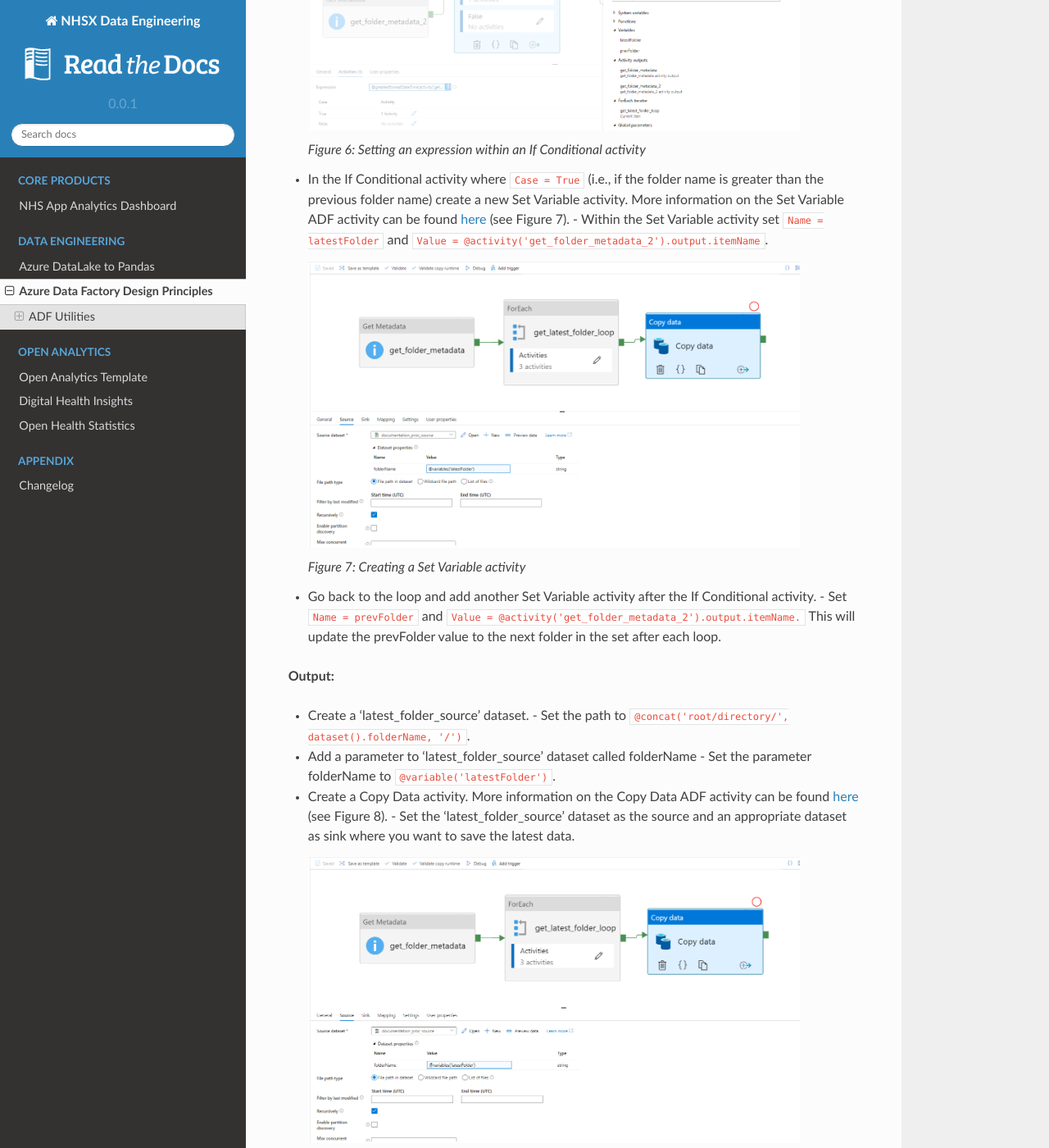
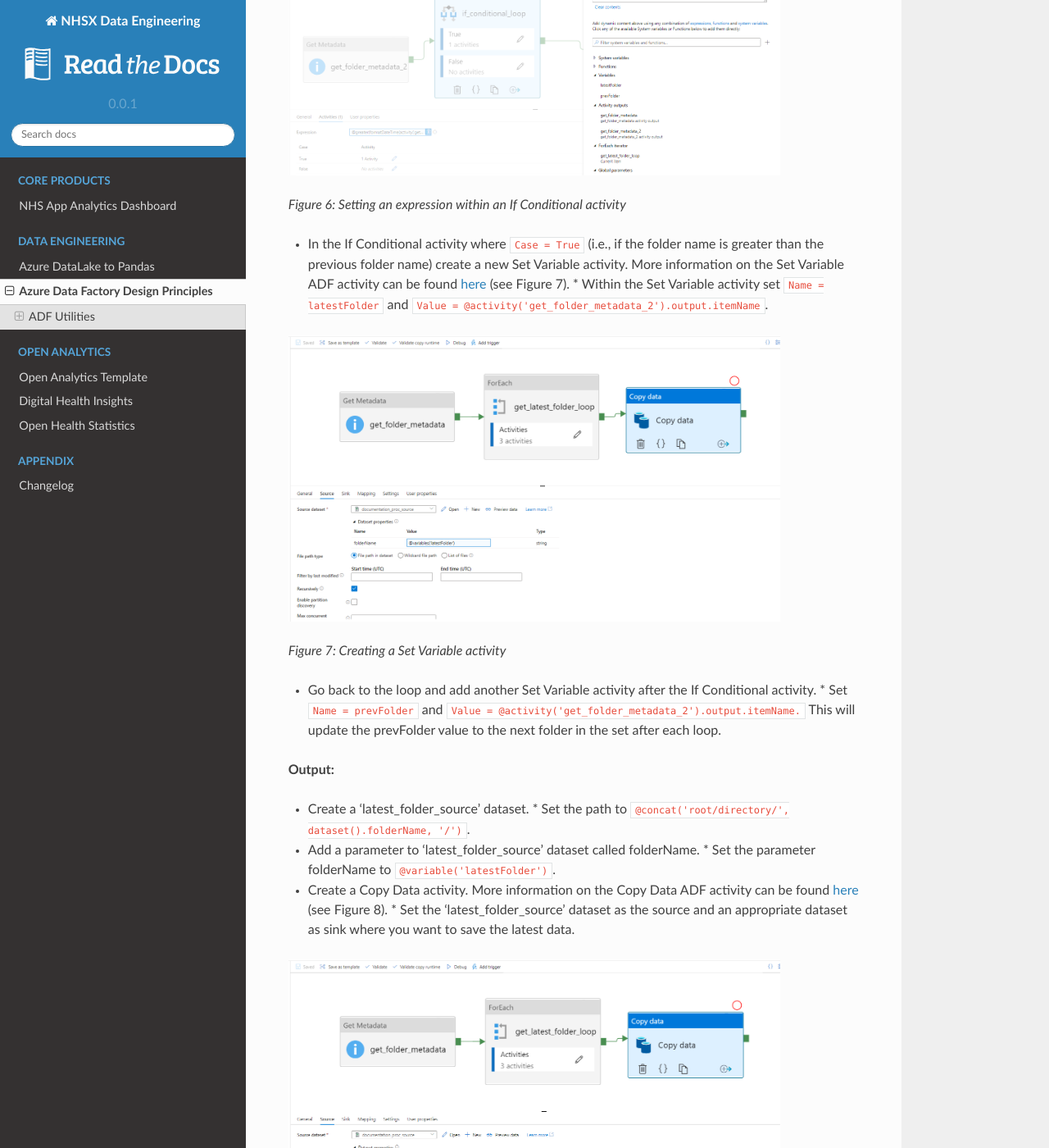
Before and after one commit to nhsx/au-data-engineering, a Sphinx documentation site: the page built from docs/source/adfdesign.rst, in a window 1280 px wide and 1400 px high, scrolled down 4009 px. Shown: the whole window at 82% size. Built offline with Sphinx 7.4.7 and the Read the Docs theme 2.0.0, drawn with Linux system fonts in a browser that asks for light colours; some of the changed text lies outside the part shown.

Commit message:
bug_fix_6

```diff
--- a/docs/source/adfdesign.rst
+++ b/docs/source/adfdesign.rst
@@ -29,95 +29,94 @@
 
 **Solution:**
 
-  .. image:: _static/img/latest_folder/figure.png
-    :width: 600
-    :alt: Figure
-  *Figure: Overview of the latest folder lookup ADF utility*
+.. image:: _static/img/latest_folder/figure.png
+  :width: 600
+  :alt: Figure
+*Figure: Overview of the latest folder lookup ADF utility*
 
 **Pipeline setup:**
 
-- Create two pipeline variables: ``latestFolder`` and ``prevFolder`` (see Figure 1).
-  -  The ``latestFolder`` variable is an empty string to save the latest folder name.
-  -  The ``prevFolder`` variable is set to a historical date before you started collecting data for example, ‘1970-01-01’
+* Create two pipeline variables: ``latestFolder`` and ``prevFolder`` (see Figure 1).
+  * The ``latestFolder`` variable is an empty string to save the latest folder name.
+  * The ``prevFolder`` variable is set to a historical date before you started collecting data for example, ‘1970-01-01’
 
-  .. image:: _static/img/latest_folder/figure_1.png
-    :width: 600
-    :alt: Figure 1
-  *Figure 1: Adding pipeline variables*
+.. image:: _static/img/latest_folder/figure_1.png
+  :width: 600
+  :alt: Figure 1
+*Figure 1: Adding pipeline variables*
 
-- Create a 'folder_metadata' dataset with the path set to the root directory of the time-stamped folder for example, ``root/directory/``
+* Create a 'folder_metadata' dataset with the path set to the root directory of the time-stamped folder for example, ``root/directory/``
 
-  .. image:: _static/img/latest_folder/figure_2.png
-    :width: 600
-    :alt: Figure 2
-  *Figure 2: Creating a folder_metadata dataset*
+.. image:: _static/img/latest_folder/figure_2.png
+  :width: 600
+  :alt: Figure 2
+*Figure 2: Creating a folder_metadata dataset*
 
-- Create a GetMetadata activity. More information on the GetMetadata ADF activity can be found `here <https://docs.microsoft.com/en-us/azure/data-factory/control-flow-get-metadata-activity>`_ (see Figure 3).
-  - Link the 'folder_metadata' dataset to the GetMetadata activity under the dataset tab.
-  - Add a 'Field List' argument as ``Child Items``, this will list each subfolder in the 'folder metadata' dataset.
+* Create a GetMetadata activity. More information on the GetMetadata ADF activity can be found `here <https://docs.microsoft.com/en-us/azure/data-factory/control-flow-get-metadata-activity>`_ (see Figure 3).
+  * Link the 'folder_metadata' dataset to the GetMetadata activity under the dataset tab.
+  * Add a 'Field List' argument as ``Child Items``, this will list each subfolder in the 'folder metadata' dataset.
 
-  .. image:: _static/img/latest_folder/figure_3.png
-    :width: 600
-    :alt: Figure 3
-  *Figure 3: Creating a GetMetadata activity*
+.. image:: _static/img/latest_folder/figure_3.png
+  :width: 600
+  :alt: Figure 3
+ *Figure 3: Creating a GetMetadata activity*
 
 **Loop setup:**
 
-- Create a ForEach activity. More information on the ForEach ADF activity can be found `here <https://docs.microsoft.com/en-us/azure/data-factory/control-flow-for-each-activity>`_ (see Figure 4).
-  - In the ForEach activity settings, set 'items' as ``@activity('get_folder_metadata').output.childItems``.
+* Create a ForEach activity. More information on the ForEach ADF activity can be found `here <https://docs.microsoft.com/en-us/azure/data-factory/control-flow-for-each-activity>`_ (see Figure 4).
+  * In the ForEach activity settings, set 'items' as ``@activity('get_folder_metadata').output.childItems``.
 
-  .. image:: _static/img/latest_folder/figure_4.png
-    :width: 600
-    :alt: Figure 4
-  *Figure 4: Creating a ForEach activity*
+.. image:: _static/img/latest_folder/figure_4.png
+  :width: 600
+  :alt: Figure 4
+*Figure 4: Creating a ForEach activity*
 
-- Within the ForEach activity create a second get GetMetadata activity (see Figure 5).
-  - Create a 'date metadata' dataset with the path set to: ``@concat('root/directory/',dataset().latestDate)``.
-  - Set the target dataset to 'date_metadata' and add a parameter to the dataset called ``latestDate``.
+* Within the ForEach activity create a second get GetMetadata activity (see Figure 5).
+  * Create a 'date metadata' dataset with the path set to: ``@concat('root/directory/',dataset().latestDate)``.
+  * Set the target dataset to 'date_metadata' and add a parameter to the dataset called ``latestDate``.
 
-- In the second GetMetadata activity set the parameter ``latestDate`` to ``@item().name``.
+* In the second GetMetadata activity set the parameter ``latestDate`` to ``@item().name``.
 
-  .. image:: _static/img/latest_folder/figure_5.png
-    :width: 600
-    :alt: Figure 5
-  *Figure 5: Creating a second GetMetadata activity, within the previously created ForEach activity*
+.. image:: _static/img/latest_folder/figure_5.png
+  :width: 600
+  :alt: Figure 5
+*Figure 5: Creating a second GetMetadata activity, within the previously created ForEach activity*
 
 **Conditional setup:**
 
-- Create a If Conditional activity. More information on the If Conditional ADF activity can be found `here <https://docs.microsoft.com/en-us/azure/data-factory/control-flow-if-condition-activity>`_.
-  - Set the expression in the If Conditional activity (added as dynamic content) as
+* Create a If Conditional activity. More information on the If Conditional ADF activity can be found `here <https://docs.microsoft.com/en-us/azure/data-factory/control-flow-if-condition-activity>`_.
+  * Set the expression in the If Conditional activity (added as dynamic content) as
   ``@greater(formatDateTime(activity('get_folder_metadata_2').output.itemName,'yyyyMMdd'),``
-  ``formatDateTime(variables('prevFolder'),'yyyyMMdd'))``.
-  This will check if the name of each folder (formatted as a date) is greater (i.e., the latest) than the previous folder in the loop, starting with the default value - '1970-01-01' (see Figure 6).
+  ``formatDateTime(variables('prevFolder'),'yyyyMMdd'))``. This will check if the name of each folder (formatted as a date) is greater (i.e., the latest) than the previous folder in the loop, starting with the default value - '1970-01-01' (see Figure 6).
 
-  .. image:: _static/img/latest_folder/figure_6.png
-    :width: 600
-    :alt: Figure 6
-  *Figure 6: Setting an expression within an If Conditional activity*
+.. image:: _static/img/latest_folder/figure_6.png
+  :width: 600
+  :alt: Figure 6
+*Figure 6: Setting an expression within an If Conditional activity*
 
-- In the If Conditional activity where ``Case = True`` (i.e.,  if the folder name is greater than the previous folder name) create a new Set Variable activity. More information on the Set Variable ADF activity can be found `here <https://docs.microsoft.com/en-us/azure/data-factory/control-flow-set-variable-activity>`_ (see Figure 7).
-  - Within the Set Variable activity set ``Name = latestFolder`` and ``Value = @activity('get_folder_metadata_2').output.itemName``.
+* In the If Conditional activity where ``Case = True`` (i.e.,  if the folder name is greater than the previous folder name) create a new Set Variable activity. More information on the Set Variable ADF activity can be found `here <https://docs.microsoft.com/en-us/azure/data-factory/control-flow-set-variable-activity>`_ (see Figure 7).
+  * Within the Set Variable activity set ``Name = latestFolder`` and ``Value = @activity('get_folder_metadata_2').output.itemName``.
 
-  .. image:: _static/img/latest_folder/figure_7.png
-    :width: 600
-    :alt: Figure 7
-  *Figure 7: Creating a Set Variable activity*
+.. image:: _static/img/latest_folder/figure_7.png
+  :width: 600
+  :alt: Figure 7
+*Figure 7: Creating a Set Variable activity*
 
-- Go back to the loop and add another Set Variable activity after the If Conditional activity.
-  - Set ``Name = prevFolder`` and ``Value = @activity('get_folder_metadata_2').output.itemName.`` This will update the prevFolder value to the next folder in the set after each loop.
+* Go back to the loop and add another Set Variable activity after the If Conditional activity.
+  * Set ``Name = prevFolder`` and ``Value = @activity('get_folder_metadata_2').output.itemName.`` This will update the prevFolder value to the next folder in the set after each loop.
 
 **Output:**
 
-- Create a 'latest_folder_source' dataset.
-  - Set the path to ``@concat('root/directory/', dataset().folderName, '/')``.
+* Create a 'latest_folder_source' dataset.
+  * Set the path to ``@concat('root/directory/', dataset().folderName, '/')``.
 
-- Add a parameter to ‘latest_folder_source’ dataset called folderName
-  - Set the parameter folderName to ``@variable('latestFolder')``.
+* Add a parameter to ‘latest_folder_source’ dataset called folderName.
+  * Set the parameter folderName to ``@variable('latestFolder')``.
 
-- Create a Copy Data activity. More information on the Copy Data ADF activity can be found `here <https://docs.microsoft.com/en-us/azure/data-factory/copy-activity-overview>`_ (see Figure 8).
-  - Set the 'latest_folder_source' dataset as the source and an appropriate dataset as sink where you want to save the latest data.
+* Create a Copy Data activity. More information on the Copy Data ADF activity can be found `here <https://docs.microsoft.com/en-us/azure/data-factory/copy-activity-overview>`_ (see Figure 8).
+  * Set the 'latest_folder_source' dataset as the source and an appropriate dataset as sink where you want to save the latest data.
 
-  .. image:: _static/img/latest_folder/figure_8.png
-    :width: 600
-    :alt: Figure 8
-  *Figure 8: Creation of a Copy Data activity with the 'latest_folder_source’ dataset set as the source*
+.. image:: _static/img/latest_folder/figure_8.png
+  :width: 600
+  :alt: Figure 8
+*Figure 8: Creation of a Copy Data activity with the 'latest_folder_source’ dataset set as the source*
```
